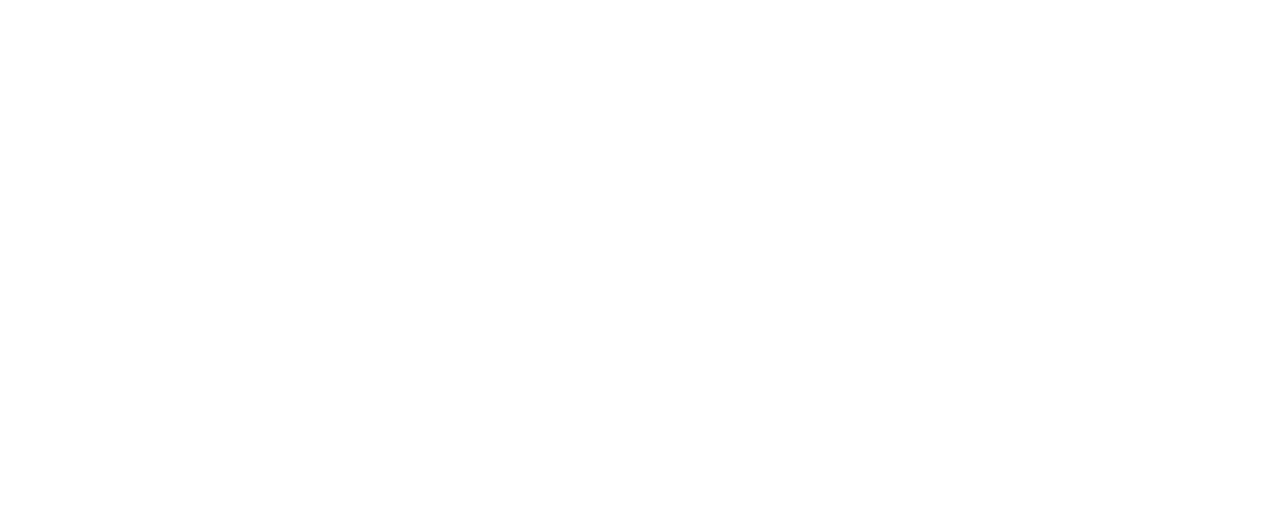
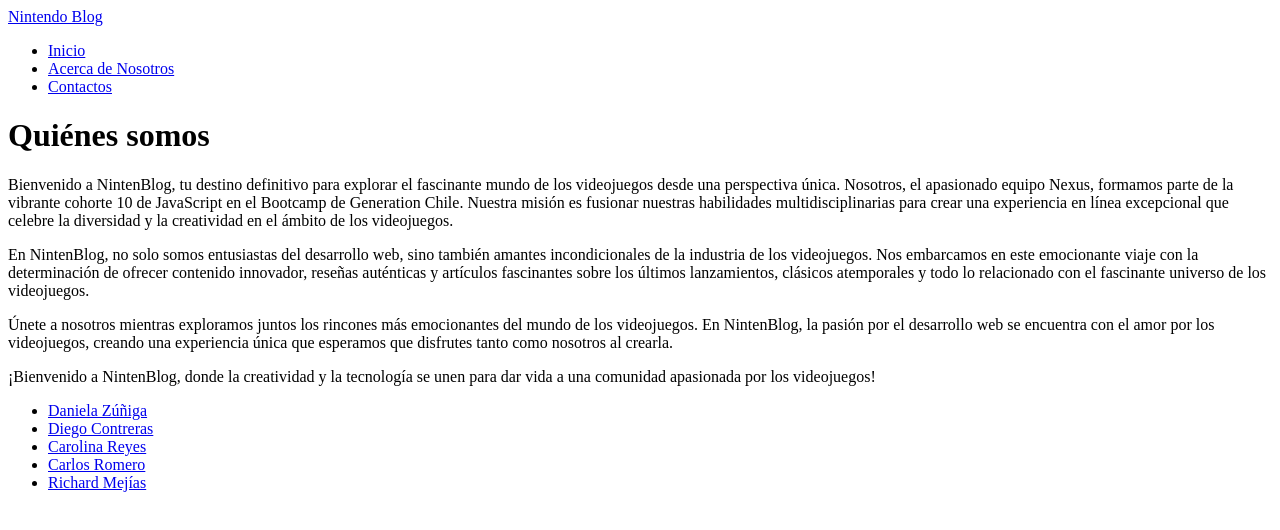
Before and after one commit to IA-slayer/Group-the-blog-6, a plain HTML site: page pages/nosotros.html in a window 1280 px wide. Drawn offline with Linux system fonts and the light colour scheme.

Commit message:
Nosotros

```diff
--- a/pages/nosotros.html
+++ b/pages/nosotros.html
@@ -1,11 +1,55 @@
 <!DOCTYPE html>
 <html lang="en">
+
 <head>
     <meta charset="UTF-8">
     <meta name="viewport" content="width=device-width, initial-scale=1.0">
-    <title>Document</title>
+    <title>Nosotros</title>
 </head>
+
 <body>
+    <header>
+        <div id="header">
+            <div id="nav-bar">
+                <a href="/index.html">Nintendo Blog</a>
+                <ul class="flex-container">
+                    <li><a href="./index.html">Inicio</a></li>
+                    <li><a href="/pages/nosotros.html">Acerca de Nosotros</a></li>
+                    <li><a href="/pages/contactos.html">Contactos</a></li>
+                </ul>
+            </div>
+        </div>
+    </header>
 
+    <main>
+        <div>
+          <h1>Quiénes somos</h1>
+          <p>
+            Bienvenido a NintenBlog, tu destino definitivo para explorar el fascinante mundo de los videojuegos desde una perspectiva única. Nosotros, el apasionado equipo Nexus, formamos parte de la vibrante cohorte 10 de JavaScript en el Bootcamp de Generation Chile. Nuestra misión es fusionar nuestras habilidades multidisciplinarias para crear una experiencia en línea excepcional que celebre la diversidad y la creatividad en el ámbito de los videojuegos.
+          </p>
+          <p>
+            En NintenBlog, no solo somos entusiastas del desarrollo web, sino también amantes incondicionales de la industria de los videojuegos. Nos embarcamos en este emocionante viaje con la determinación de ofrecer contenido innovador, reseñas auténticas y artículos fascinantes sobre los últimos lanzamientos, clásicos atemporales y todo lo relacionado con el fascinante universo de los videojuegos.
+          </p>
+          <p>
+            Únete a nosotros mientras exploramos juntos los rincones más emocionantes del mundo de los videojuegos. En NintenBlog, la pasión por el desarrollo web se encuentra con el amor por los videojuegos, creando una experiencia única que esperamos que disfrutes tanto como nosotros al crearla.
+          </p>
+          <p>
+          ¡Bienvenido a NintenBlog, donde la creatividad y la tecnología se unen para dar vida a una comunidad apasionada por los videojuegos!
+          </p>
+        </div>
+      </main>
+
+    <footer>
+        <div>
+          <ul>
+            <li><a href="https://github.com/Danazc">Daniela Zúñiga</a></li>
+            <li><a href="https://github.com/LilDie">Diego Contreras</a></li>
+            <li><a href="https://github.com/AestheteR">Carolina Reyes</a></li>
+            <li><a href="https://github.com/cxrlosarmando">Carlos Romero</a></li>
+            <li><a href="https://github.com/IA-slayer">Richard Mejías</a></li>
+          </ul>
+        </div>
+    </footer>
 </body>
+
 </html>
```
